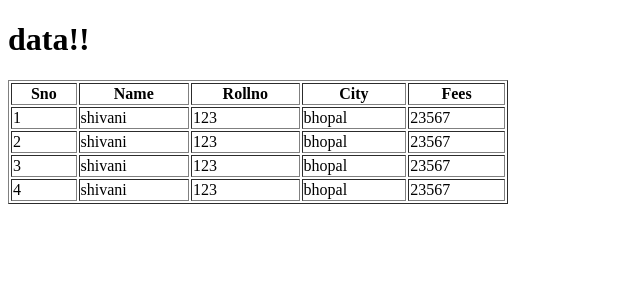
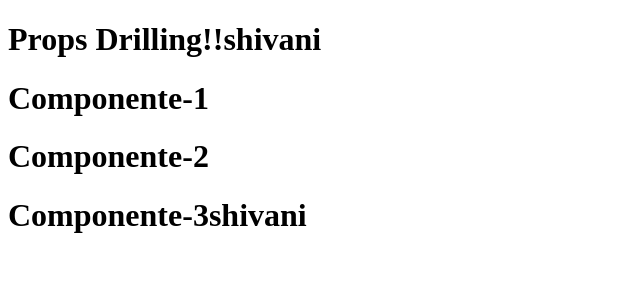
Before and after one commit to shivaniwaghmare9/react.class, a React (Vite) app in the folder classApp5pm/: page / in a window 1280 px wide. Shown: the top 300 px of the page, without its empty margins (0-640 px from the left). Built offline with nearby package versions, Linux system fonts and the light colour scheme.

Commit message:
propsdrilling

```diff
--- a/classApp5pm/src/App.jsx
+++ b/classApp5pm/src/App.jsx
@@ -1,31 +1,12 @@
-import EmpData from "./EmpData";
-import Design from "./EmpDesign";
+import Compo1 from "./Compo1";
+import { useState } from "react";
 const App=()=>{
-    const ans=EmpData.map((key)=>{
-        return(
-            <>
-            <Design
-        nm={key.name}
-        roll={key.rollno}
-        ct={key.city}
-        fee={key.fees}/>
-            </>
-        )
-    })
+     const[user,setUSer]=useState("shivani")
     return(
         <>
-         <h1>data!!</h1>
-         <table border="1" width="500px">
-            <tr>
-                <th>Sno</th>
-                <th>Name</th>
-                <th>Rollno</th>
-                <th>City</th>
-                <th>Fees</th>
-            </tr>
-            {ans}
-         </table>
+         <h1>Props Drilling!!{user}</h1>
+         <Compo1 user={user}/>
         </>
-    )}
-
+    )
+}
 export default App;
--- /dev/null
+++ b/classApp5pm/src/Compo1.jsx
@@ -0,0 +1,11 @@
+
+import Compo2 from "./Compo2";
+const Compo1=({user})=>{
+    return(
+        <>
+        <h1>Componente-1</h1>
+        <Compo2 user={user}/>
+        </>
+    )
+}
+export default Compo1;
--- /dev/null
+++ b/classApp5pm/src/Compo2.jsx
@@ -0,0 +1,13 @@
+import Compo3 from "./Compo3";
+
+
+
+const Compo2=({user})=>{
+    return(
+        <>
+        <h1>Componente-2</h1>
+        <Compo3 user={user}/>
+        </>
+    )
+}
+export default Compo2;
--- /dev/null
+++ b/classApp5pm/src/Compo3.jsx
@@ -0,0 +1,11 @@
+
+
+const Compo3=({user})=>{
+    return(
+        <>
+        <h1>Componente-3{user}</h1>
+
+        </>
+    )
+}
+export default Compo3;
--- a/classApp5pm/src/EmpData.jsx
+++ /dev/null
@@ -1,30 +0,0 @@
-
-const EmpData=[
-    {
-        "name":"shivani",
-        "rollno":123,
-        "city":"bhopal",
-        "fees":23567
-    },
-    {
-        "name":"shivani",
-        "rollno":123,
-        "city":"bhopal",
-        "fees":23567
-    },
-    {
-        "name":"shivani",
-        "rollno":123,
-        "city":"bhopal",
-        "fees":23567
-    },
-    {
-        "name":"shivani",
-        "rollno":123,
-        "city":"bhopal",
-        "fees":23567
-    }
-]
-
-
-export default EmpData;
--- a/classApp5pm/src/EmpDesign.jsx
+++ /dev/null
@@ -1,16 +0,0 @@
-let sno=0;
-const Design=(props)=>{
-    sno++;
-    return(
-        <>
-     <tr>
-        <td>{sno}</td>
-        <td>{props.nm}</td>
-        <td>{props.roll}</td>
-        <td>{props.ct}</td>
-        <td>{props.fee}</td>
-     </tr>
-        </>
-    )
-}
-export default Design;
```
